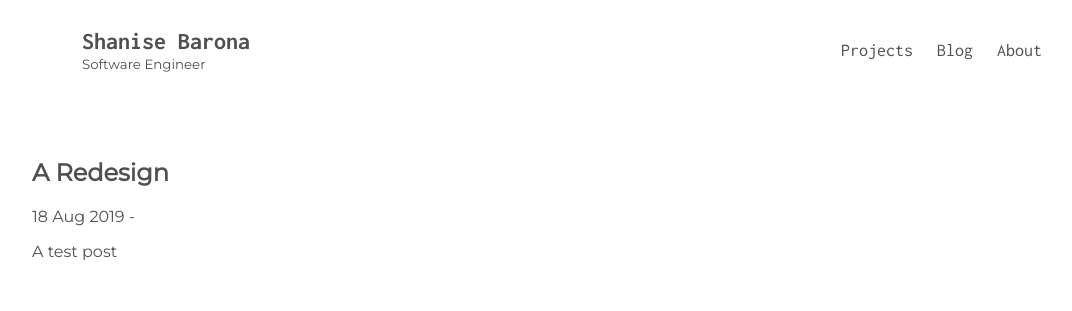
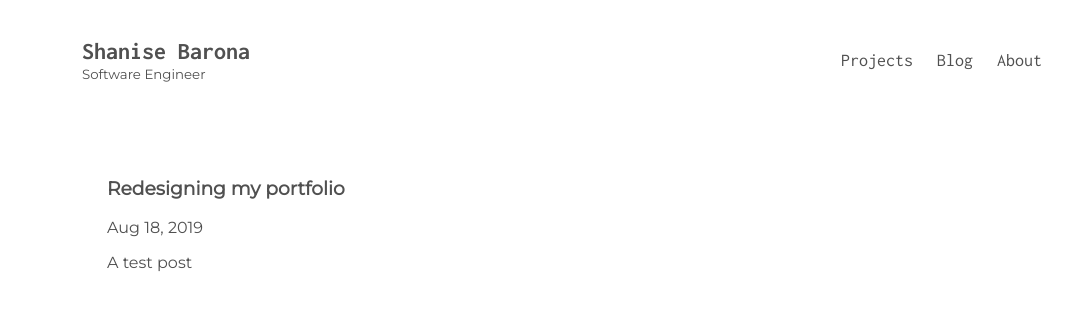
Before and after one commit to shanisebarona/shanisebarona.github.io, a Jekyll site: the page built from _posts/2019-08-18-a-redesign.md, in a window 1280 px wide. Shown: the top 311 px of the page, without its empty margins (78-1150 px from the left). Built offline with Jekyll 4.4.1, drawn with Linux system fonts in a browser that asks for light colours.

Commit message:
💪🏾 playing around with blog styling

```diff
--- a/_layouts/post.html
+++ b/_layouts/post.html
@@ -1,7 +1,8 @@
 ---
 layout: default
 ---
-<h1>{{ page.title }}</h1>
-<p>{{ page.date | date_to_string }} - {{ page.author }}</p>
-
-{{ content }}
+<section class="blog-post">
+  <h1>{{ page.title }}</h1>
+  <p>{{ page.date | date: '%b %d, %Y' }}</p>
+  {{ content }}
+</section>
--- a/_posts/2019-08-18-a-redesign.md
+++ b/_posts/2019-08-18-a-redesign.md
@@ -1,5 +1,8 @@
 ---
 layout: post
+title: Redesigning my portfolio
+description: A case study on how I approached my latest redesign.
+categories: code
 ---
 
 A test post
--- a/blog.html
+++ b/blog.html
@@ -2,13 +2,15 @@
 layout: default
 title: Blog
 ---
+<section class="blog-list">
   <h1>Latest Posts</h1>
 
   <ul>
     {% for post in site.posts %}
       <li>
         <h2><a href="{{ post.url }}">{{ post.title }}</a></h2>
-      <p>{{ post.excerpt }}</p>
-    </li>
+        <p>{{ post.description }}</p>
+      </li><br>
     {% endfor %}
   </ul>
+</section>
--- a/styles.css
+++ b/styles.css
@@ -25,7 +25,7 @@ nav {
   display: grid;
   grid-auto-flow: column;
   height: 100px;
-  padding: 0 50px;
+  padding: 10px 50px;
 }
 
 #title {
@@ -69,9 +69,10 @@ nav {
   line-height: 2;
 }
 
-.wave {
-      font-size: 3rem;
-    margin-left: 50px;
+ .wave {
+  font-size: 3rem;
+  margin-left: 50px;
+  animation: wave-animation 0.3s infinite;
 }
 
 /* PROJECTS STYLING */
@@ -107,3 +108,25 @@ h2 {
 .about {
   padding: 0 100px;
 }
+
+@keyframes wave-animation {
+  0%,
+  100% {
+    transform: rotate(0deg);
+  }
+  25% {
+    transform: rotate(20deg);
+  }
+  75% {
+    transform: rotate(-15deg);
+  }
+}
+
+  /* BLOG STYLING */
+  .blog-list {
+    margin: 0 75px;
+  }
+
+  .blog-post {
+    margin: 0 75px;
+  }
```
Also changed, not shown: _posts/2019-08-20-falafel.md (added, +8 -0 lines), 1 other file. Lines whose indentation alone changed are shown as unchanged.
